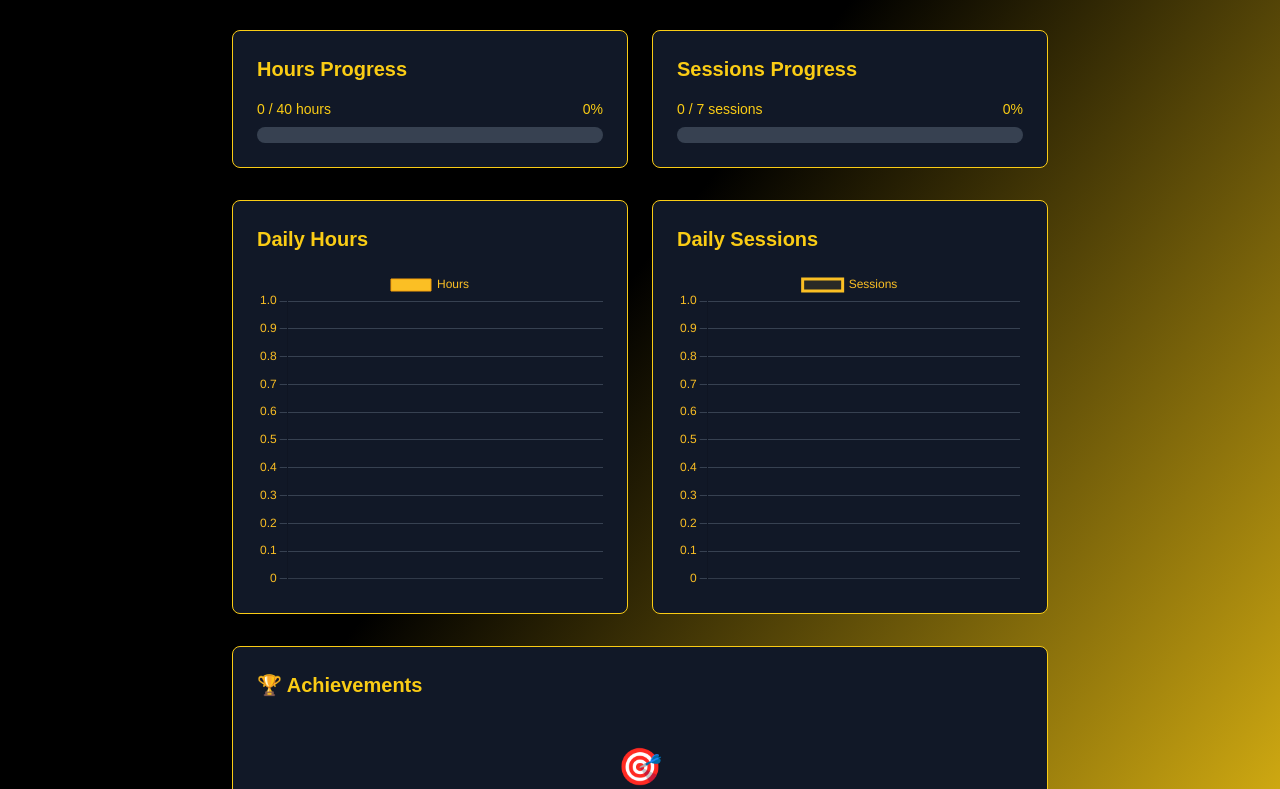
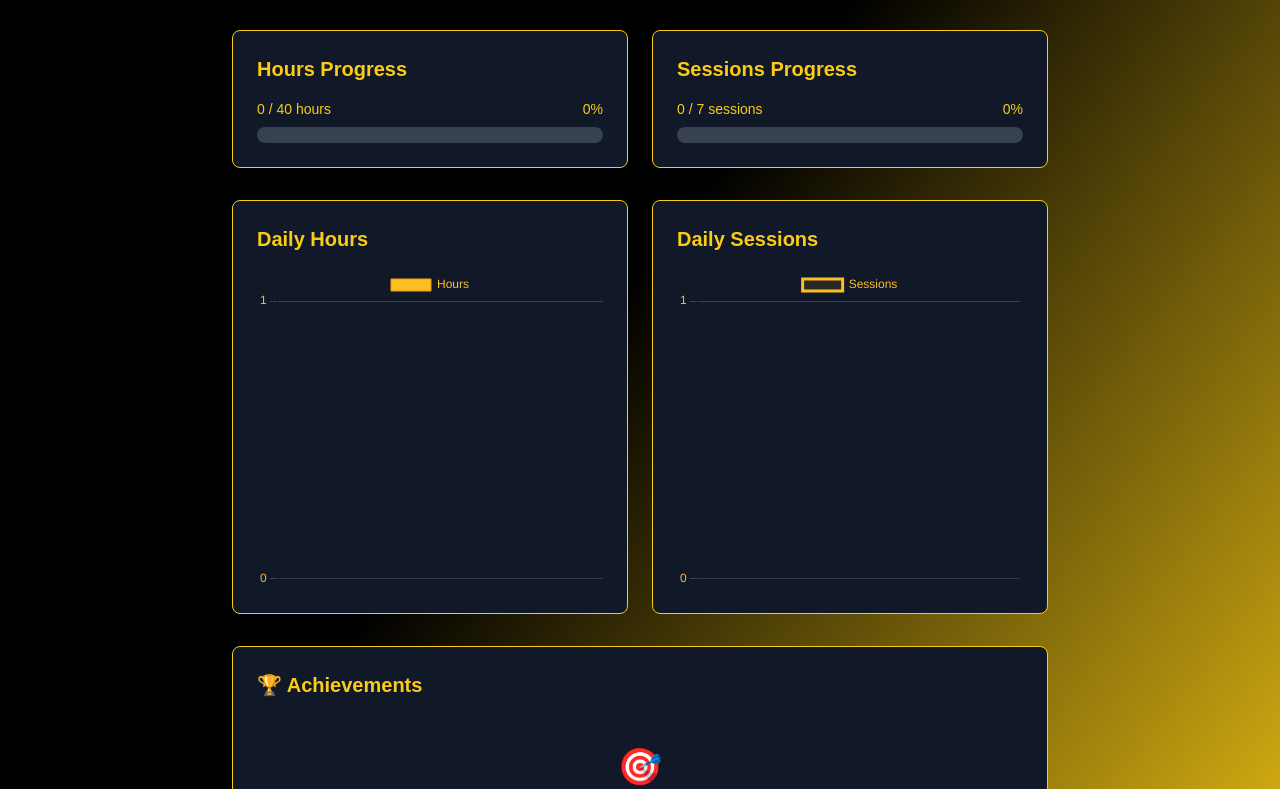
Before and after one commit to kamal3235/kamal-Habit_hive, a React (Vite) app: page /achievements in a window 1280 px wide. Shown: the part 542-1331 px from the top of the page. Built offline with nearby package versions, Linux system fonts and the light colour scheme; a web font is replaced by a local one.

Commit message:
daily session and daily hour kepping it to whole number

```diff
--- a/src/routes/AchievementPage.jsx
+++ b/src/routes/AchievementPage.jsx
@@ -66,7 +66,7 @@ const AchievementPage = ({ entries = [] }) => {
           dailyData[day] = { hours: 0, sessions: 0 };
         }
         dailyData[day].hours += entry.hours;
-        dailyData[day].sessions += 1;
+        dailyData[day].sessions += 1; // Sessions are always whole numbers
       });
 
       const chartData = Object.entries(dailyData).map(([day, data]) => ({
@@ -131,7 +131,8 @@ const AchievementPage = ({ entries = [] }) => {
       },
       y: {
         ticks: {
-          color: '#fbbf24'
+          color: '#fbbf24',
+          stepSize: 1 // Ensure whole number steps for sessions
         },
         grid: {
           color: '#374151'
@@ -158,7 +159,7 @@ const AchievementPage = ({ entries = [] }) => {
     datasets: [
       {
         label: 'Sessions',
-        data: achievementData.chartData?.map(item => item.sessions) || [],
+        data: achievementData.chartData?.map(item => Math.round(item.sessions)) || [], // Ensure sessions are whole numbers
         borderColor: '#fbbf24',
         backgroundColor: 'rgba(251, 191, 36, 0.1)',
         borderWidth: 3,
@@ -166,6 +167,24 @@ const AchievementPage = ({ entries = [] }) => {
         tension: 0.4,
       },
     ],
+  };
+
+  // Separate options for sessions chart to ensure whole numbers
+  const sessionsChartOptions = {
+    ...chartOptions,
+    scales: {
+      ...chartOptions.scales,
+      y: {
+        ...chartOptions.scales.y,
+        stepSize: 1,
+        ticks: {
+          ...chartOptions.scales.y.ticks,
+          callback: function(value) {
+            return Math.round(value); // Ensure only whole numbers are displayed
+          }
+        }
+      }
+    }
   };
 
   return (
@@ -268,7 +287,7 @@ const AchievementPage = ({ entries = [] }) => {
           <div className="bg-gray-900 rounded-lg p-6 border border-yellow-400">
             <h3 className="text-xl font-bold mb-4">Daily Sessions</h3>
             <div className="h-80">
-              <Line data={sessionsChartData} options={chartOptions} />
+              <Line data={sessionsChartData} options={sessionsChartOptions} />
             </div>
           </div>
         </div>
```
